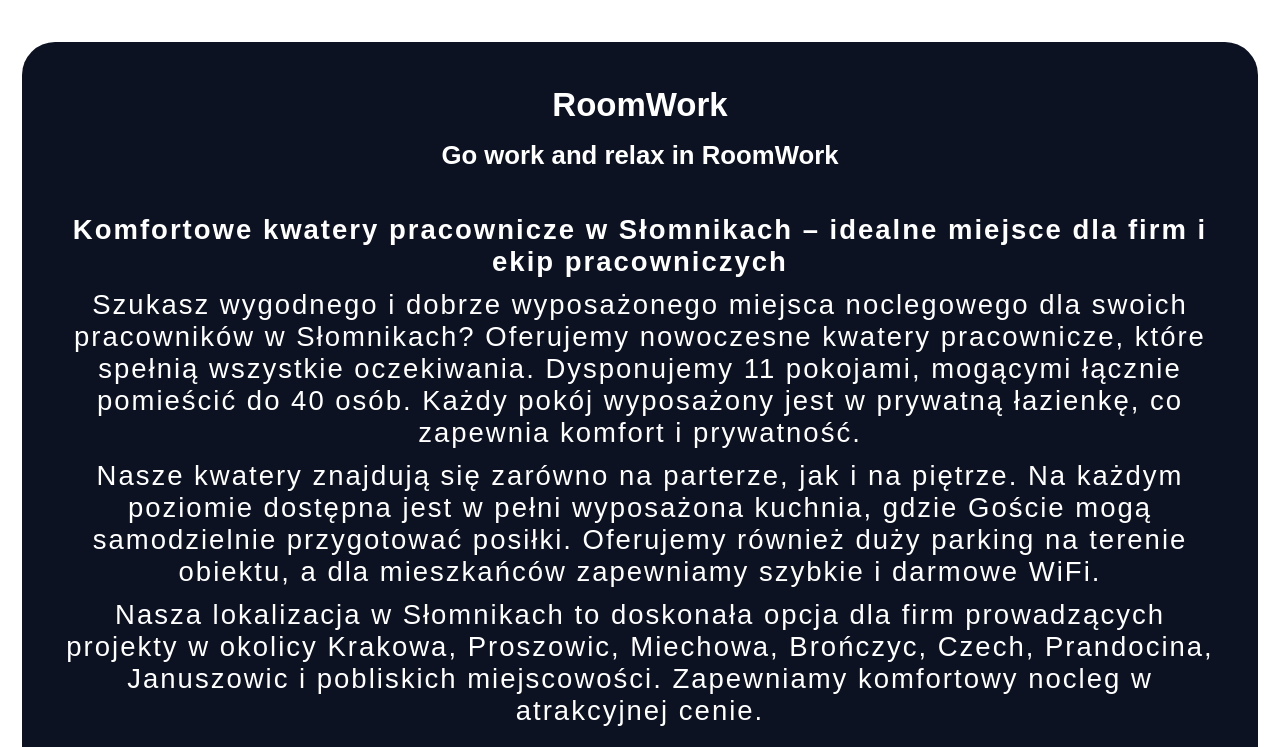
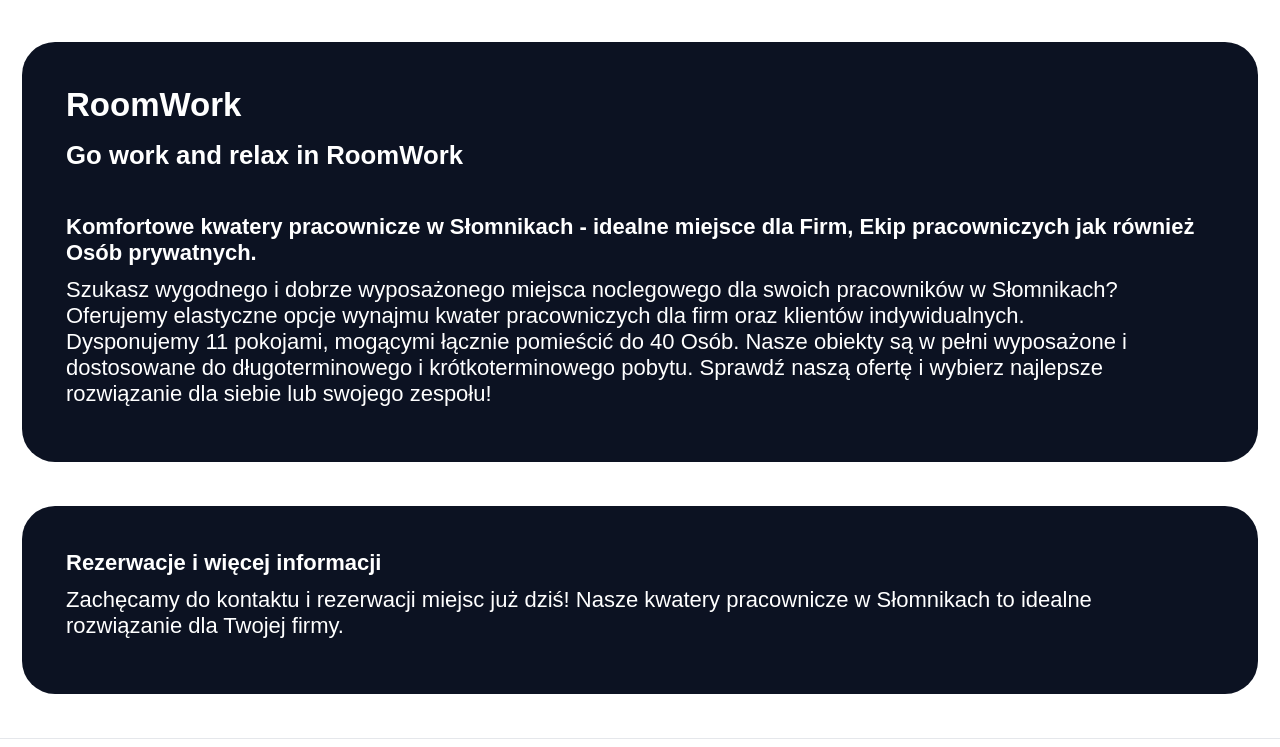
Before and after one commit to TDomagalski/nextjs-15-roomwork, a Next.js app: page / in a window 1280 px wide. Shown: the part 619-1366 px from the top of the page. Built offline with nearby package versions, Linux system fonts and the light colour scheme.

Commit message:
fix: some changes

```diff
--- a/src/app/kwatery/[slug]/slug.module.scss
+++ b/src/app/kwatery/[slug]/slug.module.scss
@@ -13,6 +13,7 @@
     .detail {
       font-size: 0.75rem;
       div {
+        text-align: center;
         svg {
           fill: white;
           width: 0.75rem;
--- a/src/app/kwatery/rooms.module.scss
+++ b/src/app/kwatery/rooms.module.scss
@@ -1,7 +1,6 @@
 @use '../../styles/utilities/variables' as vars;
 @use '../../styles/components/buttons';
 
-.roomsContainer {
 .rooms_title {
   margin-bottom: 1rem;
 
@@ -29,13 +28,10 @@
     }
   }
 }
-}
 
 // ~~ MEDIA QUERIES
 @media (min-width: 640px) {
-  .roomsContainer {
   // .rooms_title {}
-
   .rooms {
     .filter_buttons {
       justify-content: center;
@@ -49,7 +45,6 @@
         &:hover {
           background-color: vars.$backgroundHoverDark;
           color: vars.$colorWhite;
-          }
         }
       }
     }
--- a/src/app/page.jsx
+++ b/src/app/page.jsx
@@ -7,7 +7,9 @@
       <div className='top_page'>
         <div className='page_title'>
           <div className='text'>
-            <h1>RoomWork - Kwatery pracownicze</h1>
+            <h1>
+              RoomWork <br /> Kwatery pracownicze
+            </h1>
             {/* <p>krótki opis działalności</p> */}
           </div>
           <div className='box'></div>
@@ -23,39 +25,32 @@
       </div>
 
       <div className='container_bg'>
-        <div className={styles.frontpageContainer}>
+        <div className='container_page'>
           <div className={styles.frontpage_info}>
-            <div className={styles.frontpage_title}>
-              <h2>RoomWork</h2>
-            </div>
-            <div className={styles.frontpage_subtitle}>
-              <h3>Go work and relax in RoomWork</h3>
+            <div className={styles.info_container}>
+              <div className={styles.info_title}>
+                <h2>RoomWork</h2>
+              </div>
+              <div className={styles.info_slogan}>
+                <h3>Go work and relax in RoomWork</h3>
+              </div>
             </div>
             <div className={styles.frontpage_text}>
               <h4>
-                Komfortowe kwatery pracownicze w Słomnikach – idealne miejsce
-                dla firm i ekip pracowniczych
+                Komfortowe kwatery pracownicze w Słomnikach - idealne miejsce
+                dla Firm, Ekip pracowniczych jak również Osób prywatnych.
               </h4>
               <p>
                 Szukasz wygodnego i dobrze wyposażonego miejsca noclegowego dla
-                swoich pracowników w Słomnikach? Oferujemy nowoczesne kwatery
-                pracownicze, które spełnią wszystkie oczekiwania. Dysponujemy 11
-                pokojami, mogącymi łącznie pomieścić do 40 osób. Każdy pokój
-                wyposażony jest w prywatną łazienkę, co zapewnia komfort i
-                prywatność.
-              </p>
-              <p>
-                Nasze kwatery znajdują się zarówno na parterze, jak i na
-                piętrze. Na każdym poziomie dostępna jest w pełni wyposażona
-                kuchnia, gdzie Goście mogą samodzielnie przygotować posiłki.
-                Oferujemy również duży parking na terenie obiektu, a dla
-                mieszkańców zapewniamy szybkie i darmowe WiFi.
-              </p>
-              <p>
-                Nasza lokalizacja w Słomnikach to doskonała opcja dla firm
-                prowadzących projekty w okolicy Krakowa, Proszowic, Miechowa,
-                Brończyc, Czech, Prandocina, Januszowic i pobliskich
-                miejscowości. Zapewniamy komfortowy nocleg w atrakcyjnej cenie.
+                swoich pracowników w Słomnikach? Oferujemy&nbsp;elastyczne opcje
+                wynajmu kwater pracowniczych dla firm oraz klientów
+                indywidualnych.
+                <br />
+                Dysponujemy 11 pokojami, mogącymi łącznie pomieścić do 40 Osób.
+                Nasze obiekty są w pełni wyposażone i dostosowane do
+                długoterminowego i krótkoterminowego pobytu. Sprawdź naszą
+                ofertę i wybierz najlepsze rozwiązanie dla siebie lub swojego
+                zespołu!
               </p>
             </div>
           </div>
@@ -63,7 +58,7 @@
       </div>
 
       <div className='container_bg'>
-        <div className={styles.frontpageContainer}>
+        <div className='container_page'>
           <div className={styles.frontpage_info}>
             <div className={styles.frontpage_text}>
               <h4>Rezerwacje i więcej informacji</h4>
--- a/src/app/page.module.scss
+++ b/src/app/page.module.scss
@@ -1,14 +1,12 @@
-.frontpageContainer {
-  .frontpage_info {
-    // .frontpage_title {}
+.frontpage_info {
+  .info_container {
+    margin-bottom: 2rem;
 
-    .frontpage_subtitle {
-      margin-bottom: 2rem;
+    .info_title {
     }
-
-    .frontpage_text {
-      font-size: 1.25rem;
-      letter-spacing: 2px;
+    .info_slogan {
+    }
+    .info_text {
     }
   }
 }
--- a/src/styles/globals.scss
+++ b/src/styles/globals.scss
@@ -60,6 +60,10 @@
       padding: 3rem 1rem;
       background-color: $backgroundDarkDefault;
       text-align: center;
+
+      .container_page {
+        text-align: left;
+      }
     }
 
     .top_page {
```
Also changed, not shown: src/app/kontakt/kontakt.module.scss (+8 -4 lines), src/app/kontakt/page.jsx (+12 -0 lines), src/app/kwatery/[slug]/page.jsx (+8 -1 lines), src/app/kwatery/page.jsx (+15 -2 lines). Lines whose indentation alone changed are shown as unchanged.
